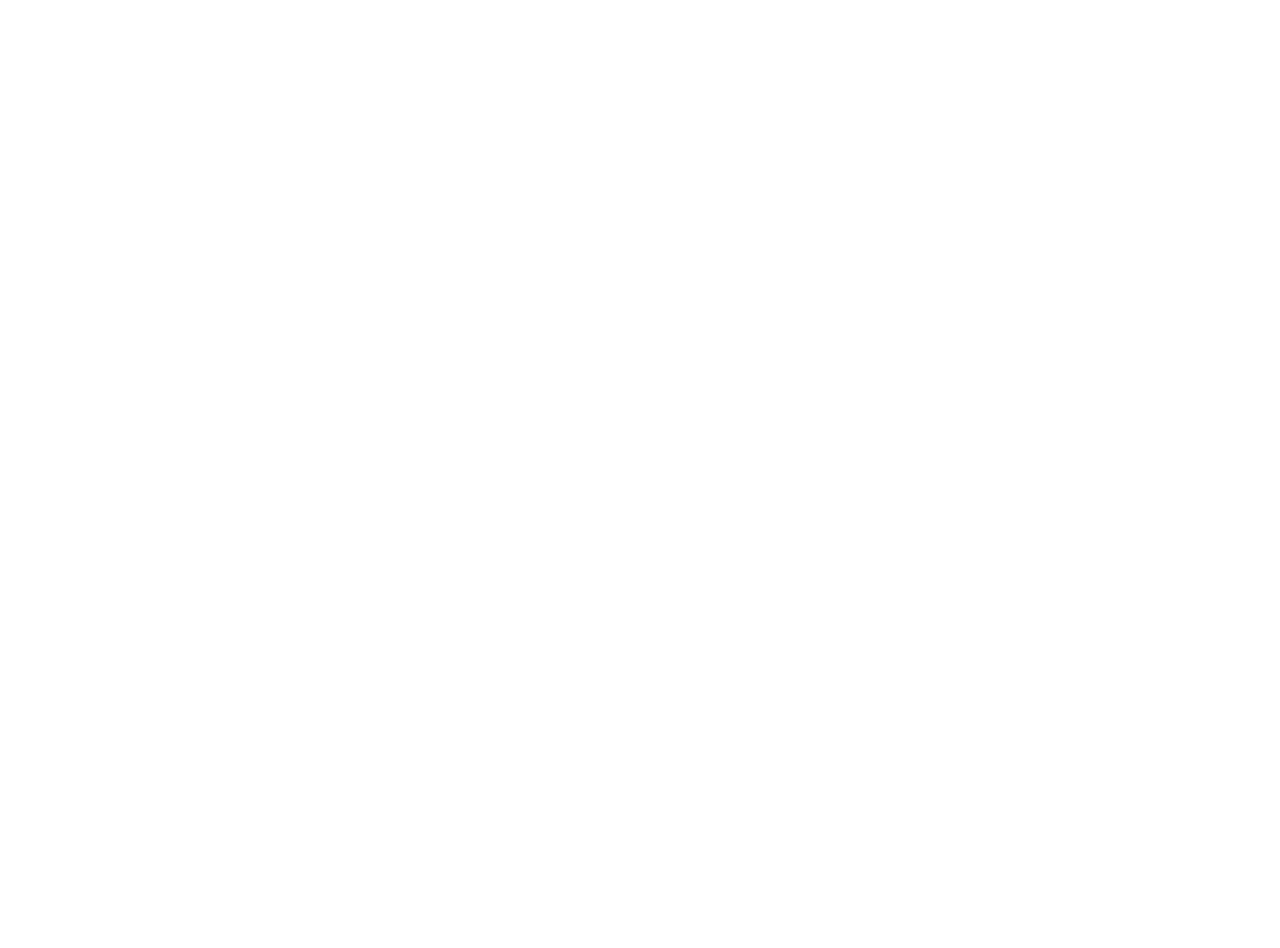
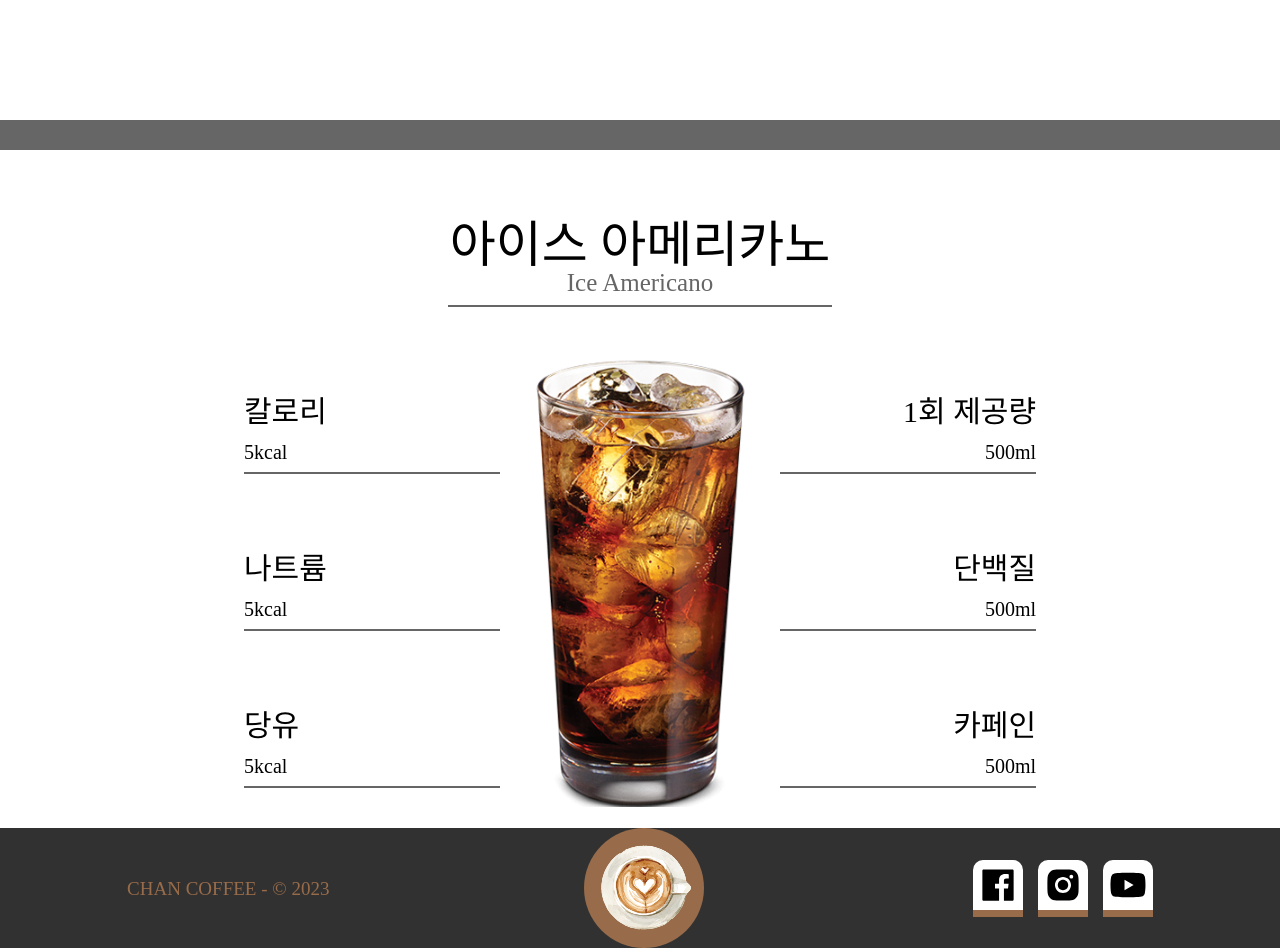
Before and after one commit to chanyoungcoding/Coffee-site, a React (Vite) app in the folder client/: page /menu in a window 1280 px wide. Before the commit this address had no page. Shown: the part 260-1208 px from the top of the page. Before the commit the page ends 800 px from the top, so only its background shows below. Built offline with nearby package versions, Linux system fonts and the light colour scheme; a web font is replaced by a local one.

Commit message:
menu site 수정중

```diff
--- a/client/src/App.tsx
+++ b/client/src/App.tsx
@@ -1,7 +1,8 @@
 import React from 'react'
 import Home from './pages/Home'
+import Common from './pages/Common'
+import Menu from './components/Menu/Main'
 import { Routes, Route } from 'react-router-dom'
-import Common from './pages/Common'
 import './styles/common.scss'
 
 import Test from './components/Test'
@@ -12,6 +13,7 @@ const App:React.FC = () => {
       <Route element={<Common/>}>
         <Route path="/" element={<Home/>}/>
         <Route path='/test' element={<Test/>}/>
+        <Route path='/menu' element={<Menu/>}/>
       </Route>
     </Routes>
   )
--- a/client/src/components/Menu/Main.tsx
+++ b/client/src/components/Menu/Main.tsx
@@ -1,9 +1,44 @@
-
+import coffeeCup3 from '../../assets/coffeecup3.png'
+import '../../styles/menu.scss'
 
 const Main = () => {
   return (
     <div className="menu">
-      <h1>에스프레소</h1>
+      <h1>아이스 아메리카노</h1>
+      <h2>Ice Americano</h2>
+      <div className="menu__inner">
+        <img src={coffeeCup3} alt="#" />
+        <div className="inner__menuintro">
+          <div className="menuintro__detail">
+            <h3>칼로리</h3>
+            <h4>5kcal</h4>
+          </div>
+          <div className="menuintro__detail__1">
+            <h3>1회 제공량</h3>
+            <h4>500ml</h4>
+          </div>
+        </div>
+        <div className="inner__menuintro">
+          <div className="menuintro__detail">
+            <h3>나트륨</h3>
+            <h4>5kcal</h4>
+          </div>
+          <div className="menuintro__detail__1">
+            <h3>단백질</h3>
+            <h4>500ml</h4>
+          </div>
+        </div>
+        <div className="inner__menuintro">
+          <div className="menuintro__detail">
+            <h3>당유</h3>
+            <h4>5kcal</h4>
+          </div>
+          <div className="menuintro__detail__1">
+            <h3>카페인</h3>
+            <h4>500ml</h4>
+          </div>
+        </div>
+      </div>
 
     </div>
   );
--- /dev/null
+++ b/client/src/styles/menu.scss
@@ -0,0 +1,54 @@
+.menu {
+  width: 100%;
+  h1 {
+    padding-top: 70px;
+    border-top: 30px solid #666666;
+    font-size: 50px;
+    text-align: center;
+  }
+  h2 {
+    width: 30%;
+    margin: 0 auto;
+    padding-bottom: 10px;
+    border-bottom: 2px solid #666666;
+    font-size: 25px;
+    text-align: center;
+    color: #666666;
+  }
+  .menu__inner {
+    display: flex;
+    flex-direction: column;
+    position: relative;
+    margin-top: 50px;
+    img {
+      width: 450px;
+      height: 450px;
+      position: absolute;
+      left: 50%;
+      transform: translate(-50%);
+    }
+
+    .inner__menuintro {
+      display: flex;
+      justify-content: center;
+      .menuintro__detail,
+      .menuintro__detail__1 {
+        width: 20%;
+        margin: 40px 140px;
+        border-bottom: 2px solid #666666;
+        h3 {
+          font-size: 30px;
+        }
+        h4 {
+          margin: 15px 0px 10px;
+          font-size: 20px;
+        }
+      }
+      .menuintro__detail__1 {
+        display: flex;
+        flex-direction: column;
+        align-items: end;
+      }
+    }
+  }
+}
```
Also changed, not shown: client/src/assets/coffeecup3.png (added).
